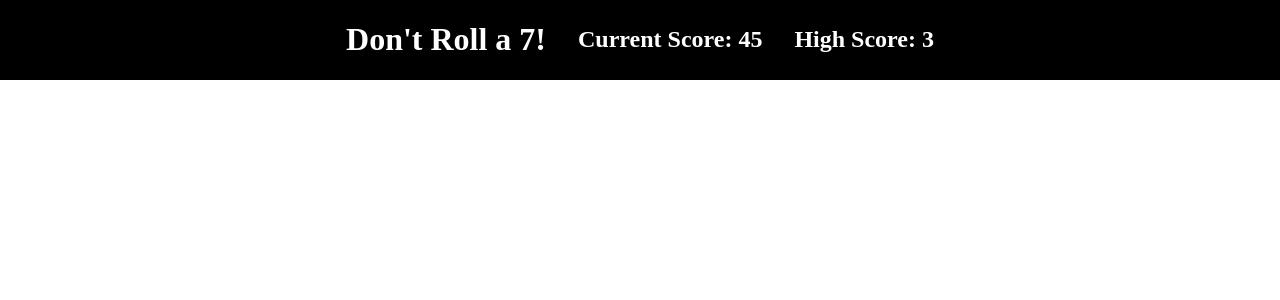
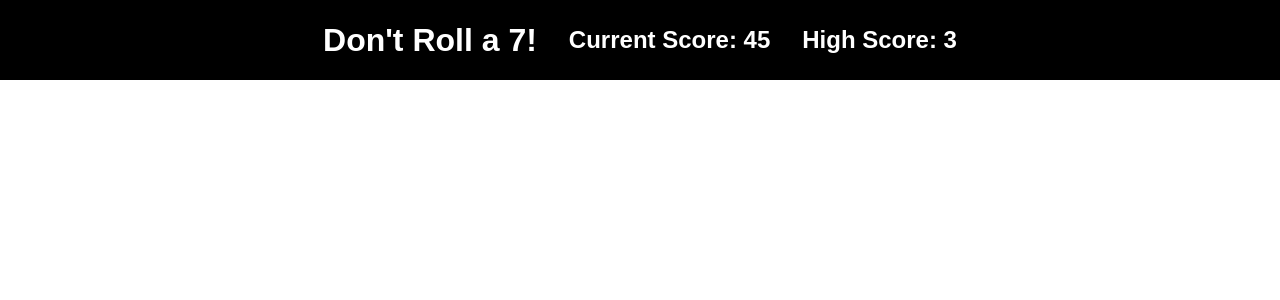
Before and after one commit to kjobrien11/dont-roll-a-7, an Angular app in the folder dra7/: page / in a window 1280 px wide. Shown: the top 300 px of the page. Built offline with nearby package versions, Linux system fonts and the light colour scheme.

Commit message:
updates font

```diff
--- a/dra7/src/app/game-header/game-header.component.css
+++ b/dra7/src/app/game-header/game-header.component.css
@@ -8,4 +8,5 @@
     border-bottom: solid;
     color: white;
     background-color: black;
+    height: 10vh;
 }
--- a/dra7/src/styles.css
+++ b/dra7/src/styles.css
@@ -1,7 +1,9 @@
 /* You can add global styles to this file, and also import other style files */
-html, body {
-  margin: 0;
-  padding: 0;
-  height: 100%;
-  width: 100%;
+html,
+body {
+    margin: 0;
+    padding: 0;
+    height: 100%;
+    width: 100%;
+    font-family: sans-serif;
 }
```
